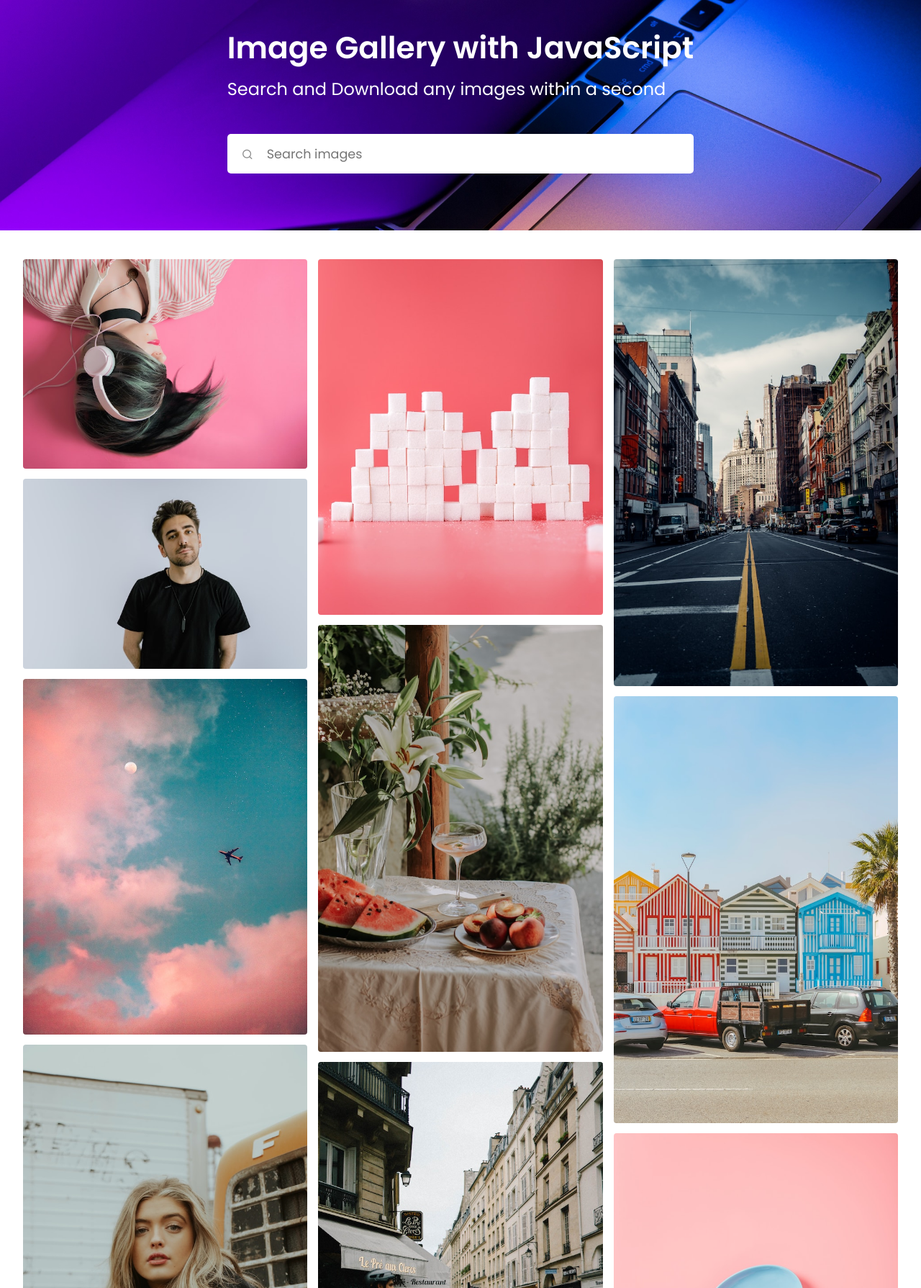
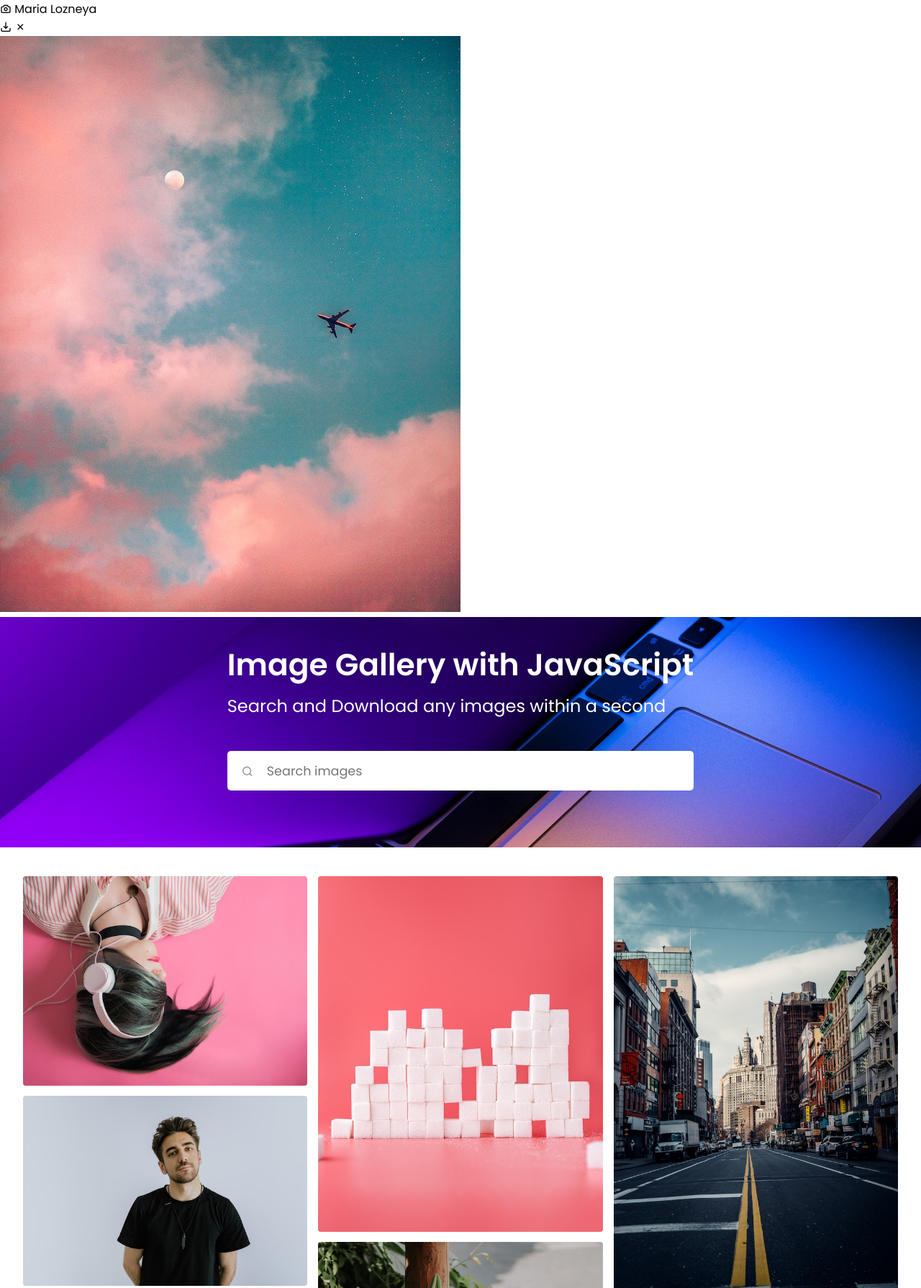
Before and after one commit to Prashanth0718/Image-Search-Engine, a plain HTML site: page index.html in a window 1280 px wide. Shown: the top 1789 px of the page at 72% size. Drawn offline with nearby package versions, Linux system fonts and the light colour scheme.

Commit message:
Added lightbox feature with photographer info and controls

```diff
--- a/index.html
+++ b/index.html
@@ -8,6 +8,23 @@
     <link rel="stylesheet" href="https://unicons.iconscout.com/release/v4.0.0/css/line.css">
 </head>
 <body>
+    <div class="lightbox">
+        <div class="wrapper">
+            <header>
+                <div class="photographer">
+                    <i class="uil uil-camera"></i>
+                    <span>Maria Lozneya</span>
+                </div>
+                <div class="buttons">
+                    <i class="uil uil-import"></i>
+                    <i class="uil uil-times"></i>
+                </div>
+            </header>
+            <div class="preview-img">
+                <div class="img"><img src="images/img-3.jpg" alt="preview-img"></div>
+            </div>
+        </div>
+    </div>
     <section class="search">
         <img src="images/search-img.jpg" alt="search-img">
         <div class="content">
@@ -21,16 +38,25 @@
     </section>
     <section class="gallery">
         <ul class="images">
-            <li class="card"><img src="images/img-1.jpg" alt="img" srcset=""></li>
-            <li class="card"><img src="images/img-2.jpg" alt="img" srcset=""></li>
-            <li class="card"><img src="images/img-3.jpg" alt="img" srcset=""></li>
-            <li class="card"><img src="images/img-4.jpg" alt="img" srcset=""></li>
-            <li class="card"><img src="images/img-5.jpg" alt="img" srcset=""></li>
-            <li class="card"><img src="images/img-6.jpg" alt="img" srcset=""></li>
-            <li class="card"><img src="images/img-7.jpg" alt="img" srcset=""></li>
-            <li class="card"><img src="images/img-8.jpg" alt="img" srcset=""></li>
-            <li class="card"><img src="images/img-9.jpg" alt="img" srcset=""></li>
-            <li class="card"><img src="images/img-10.jpg" alt="img" srcset=""></li>
+            <li class="card">
+                <img src="images/img-1.jpg" alt="img">
+                <div class="details">
+                    <div class="photographer">
+                        <i class="uil uil-camera"></i>
+                        <span>Maria Lozneya</span>
+                    </div>
+                    <button><i class="uil uil-import"></i></button>
+                </div>
+            </li>
+            <li class="card"><img src="images/img-2.jpg" alt="img"></li>
+            <li class="card"><img src="images/img-3.jpg" alt="img"></li>
+            <li class="card"><img src="images/img-4.jpg" alt="img"></li>
+            <li class="card"><img src="images/img-5.jpg" alt="img"></li>
+            <li class="card"><img src="images/img-6.jpg" alt="img"></li>
+            <li class="card"><img src="images/img-7.jpg" alt="img"></li>
+            <li class="card"><img src="images/img-8.jpg" alt="img"></li>
+            <li class="card"><img src="images/img-9.jpg" alt="img"></li>
+            <li class="card"><img src="images/img-10.jpg" alt="img"></li>
         </ul>
         <button class="load-more">Load More</button>
     </section>
```
